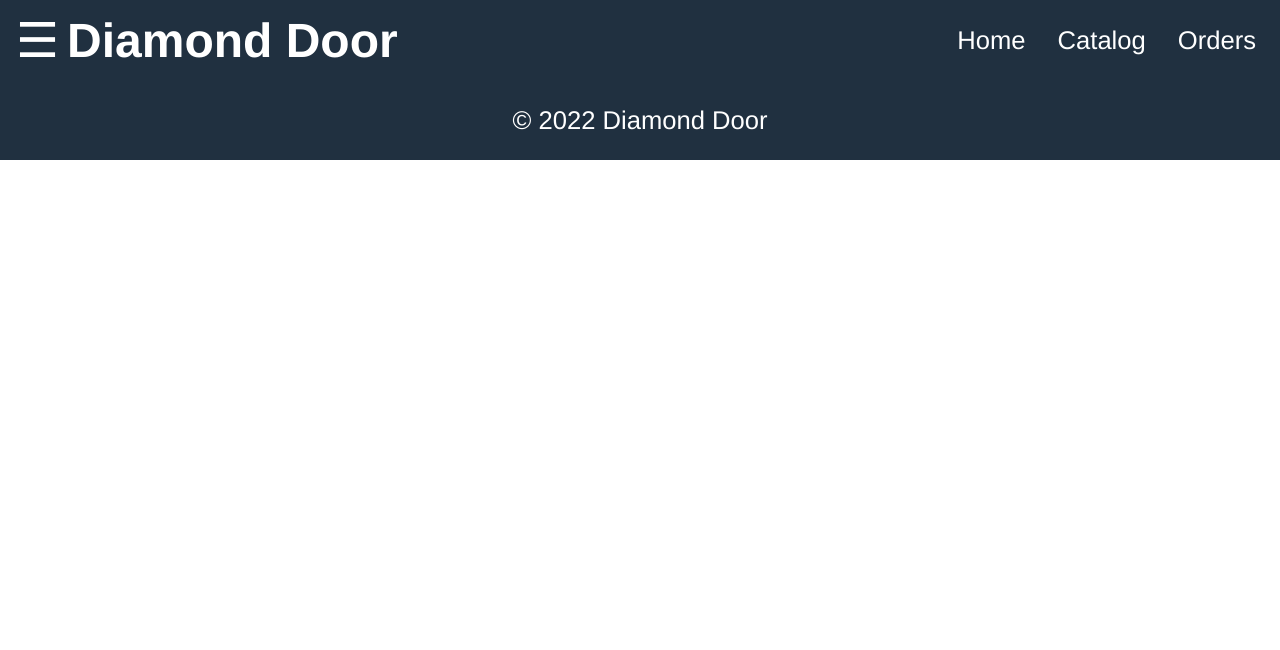
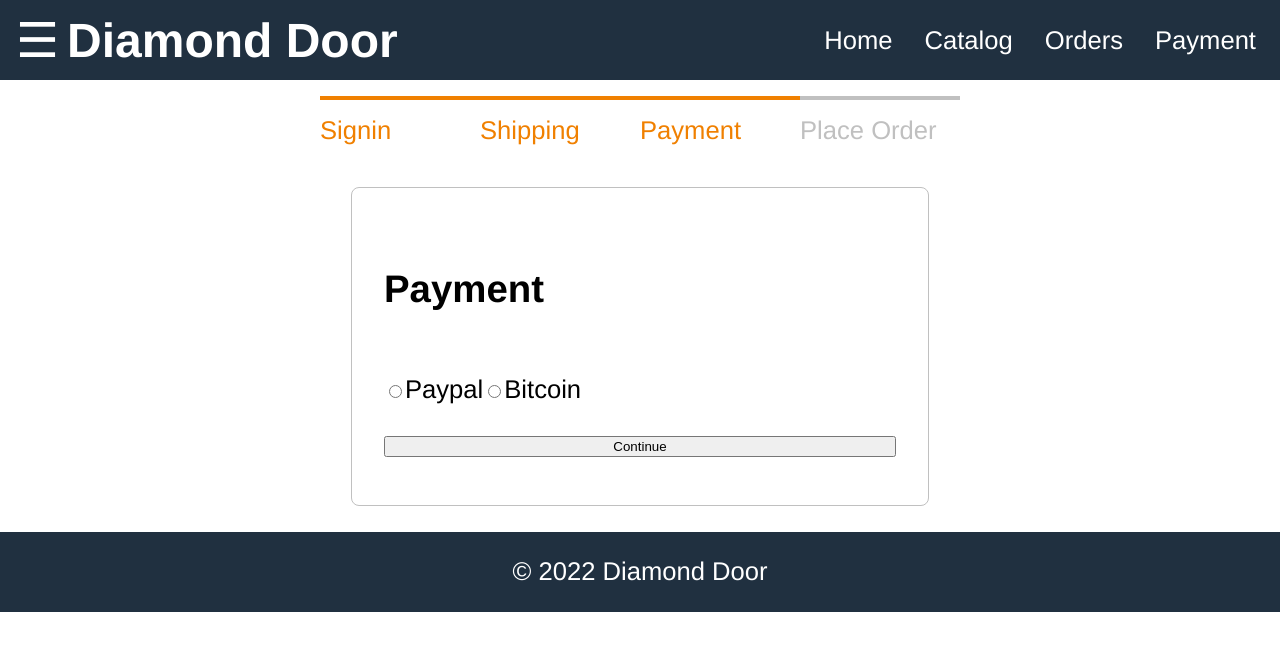
Before and after one commit to Project-Diamond-Door/diamond-door-web, a React (Create React App) app in the folder frontend/: page /payment in a window 1280 px wide. Shown: the top 650 px of the page. Built offline with nearby package versions, Linux system fonts and the light colour scheme.

Commit message:
Created the Payment Feature for the Diamond Door React website.
Created the CheckoutSteps component.
Created the Payment component with Paypal and Bitcoin options.
Added the Payment navigation link.
Added a route for the Payment page.
Added checkout steps and form styling.

```diff
--- a/frontend/src/App.tsx
+++ b/frontend/src/App.tsx
@@ -10,6 +10,7 @@
 import Products from "./Products/Products";
 import Orders from './Orders/Orders'
 import OrderDetail from './Orders/OrderDetail'
+import PaymentScreen from './Payment/Payment';
 
 function App() {
   const openMenu = () => {
@@ -34,6 +35,7 @@
           <Link to="/">Home</Link>
           <Link to="/catalog">Catalog</Link>
           <Link to="/orders">Orders</Link>
+          <Link to="/payment">Payment</Link>
         </div>
 
       </header>
@@ -59,6 +61,7 @@
     <Route path="/catalog" element={<Products />} />
     <Route path="orders" element={<Orders />}></Route>
     <Route path="/order/:id" element={<OrderDetail />}></Route>
+    <Route path="/payment" element={<PaymentScreen />}></Route>
   </Routes>
 </main>
 
--- /dev/null
+++ b/frontend/src/Payment/CheckoutSteps.tsx
@@ -0,0 +1,12 @@
+import React from 'react';
+
+function CheckoutSteps(props: any) {
+    return <div className="checkout-steps">
+        <div className={props.step1 ? 'active' : ''} >Signin</div>
+        <div className={props.step2 ? 'active' : ''} >Shipping</div>
+        <div className={props.step3 ? 'active' : ''} >Payment</div>
+        <div className={props.step4 ? 'active' : ''} >Place Order</div>
+    </div>
+}
+
+export default CheckoutSteps;
--- /dev/null
+++ b/frontend/src/Payment/Payment.tsx
@@ -0,0 +1,49 @@
+import React from 'react';
+
+import CheckoutSteps from '../Payment/CheckoutSteps';
+
+function PaymentScreen() {
+
+    const submitHandler = () => {
+        alert("Payment processing...")
+    };
+
+    return (
+        <div>
+            <CheckoutSteps step1 step2 step3></CheckoutSteps>
+            <div className="form">
+                <form onSubmit={submitHandler}>
+                    <ul className="form-container">
+                        <li>
+                            <h2>Payment</h2>
+                        </li>
+
+                        <li>
+                            <div>
+                                <input
+                                    type="radio"
+                                    name="paymentMethod"
+                                    id="paymentMethod"
+                                    value="paypal"
+                                ></input>
+                                <label htmlFor="paymentMethod">Paypal</label>
+                                <input
+                                    type="radio"
+                                    name="paymentMethod"
+                                    id="paymentMethod"
+                                    value="bitcoin"
+                                ></input>
+                                <label htmlFor="paymentMethod">Bitcoin</label>
+                            </div>
+                        </li>
+
+                        <li>
+                            <button type="submit" className="button primary">Continue</button>
+                        </li>
+                    </ul>
+                </form>
+            </div>
+        </div>
+    );
+}
+export default PaymentScreen;
--- a/frontend/src/index.css
+++ b/frontend/src/index.css
@@ -159,3 +159,47 @@
 tbody > tr:nth-child(odd) {
   background-color: #f0f0f0;
 }
+
+.checkout-steps {
+  display: flex;
+  justify-content: space-between;
+  width: 40rem;
+  margin: 1rem auto;
+}
+.checkout-steps > div {
+  border-top: 0.3rem #c0c0c0 solid;
+  color: #c0c0c0;
+  flex: 1 1;
+  padding-top: 1rem;
+}
+.checkout-steps > div.active {
+  border-top: 0.3rem #f08000 solid;
+  color: #f08000;
+}
+
+.form {
+  display: flex;
+  justify-content: center;
+  align-items: center;
+  height: 100%;
+}
+.form-container {
+  display: flex;
+  flex-direction: column;
+  width: 32rem;
+  padding: 2rem;
+  border: 0.1rem #c0c0c0 solid;
+  border-radius: 0.5rem;
+  list-style-type: none;
+}
+.form-container li {
+  display: flex;
+  flex-direction: column;
+  margin-bottom: 1rem;
+  margin-top: 1rem;
+}
+input {
+  padding: 1rem;
+  border: 0.1rem #c0c0c0 solid;
+  border-radius: 0.5rem;
+}
```
